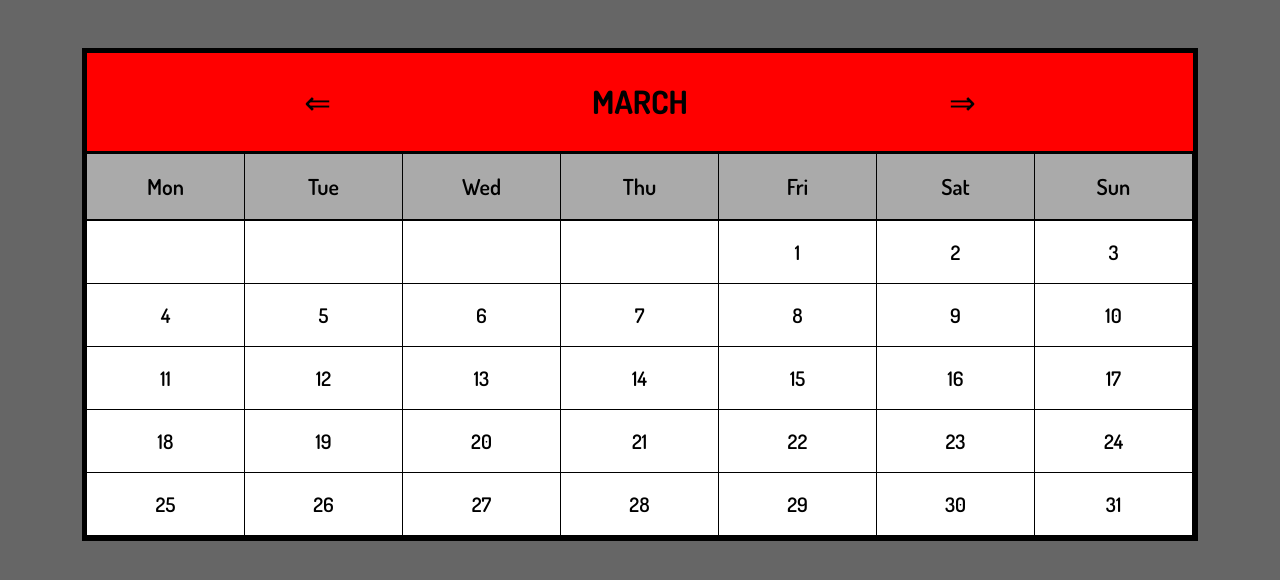
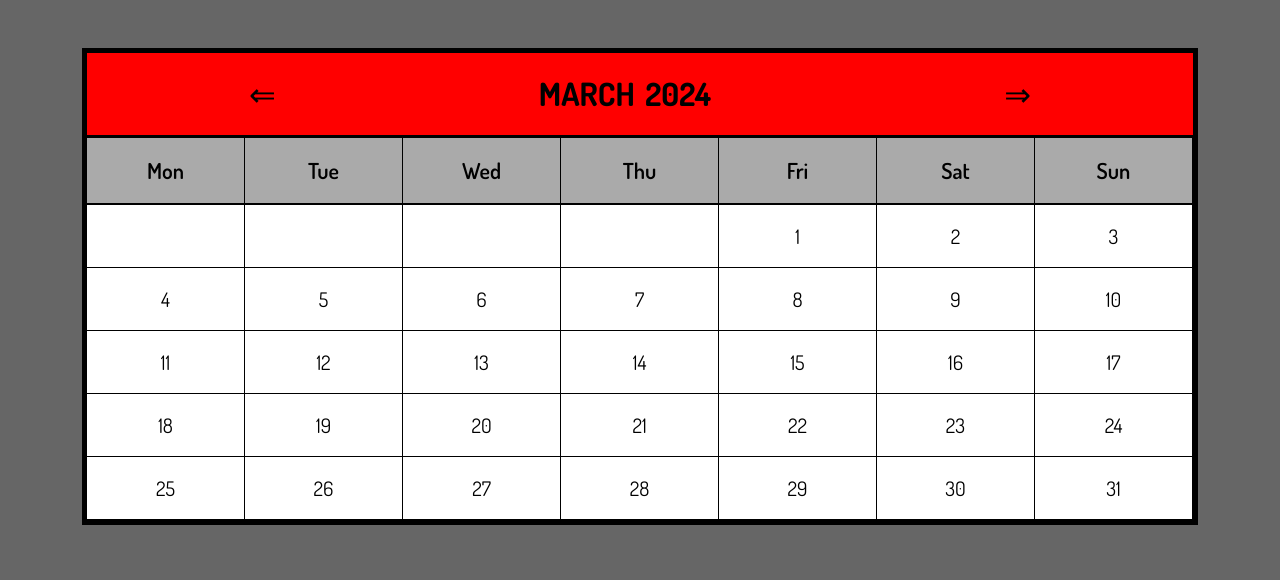
Before and after one commit to musimarcin/final_cs50, a Flask app: page / in a window 1280 px wide. Shown: the part 68-648 px from the top of the page. Run offline with Flask 3, Linux system fonts and the light colour scheme.

Commit message:
added year to calendar

```diff
--- a/app.py
+++ b/app.py
@@ -2,16 +2,17 @@ import os
 import calendar
 from datetime import datetime
 
-from flask import Flask, flash, redirect, render_template, request, session
+from flask import Flask, redirect, render_template, request, session
 from flask_session import Session
 from werkzeug.security import check_password_hash, generate_password_hash
-
+import sqlite3
 
 app = Flask(__name__)
 
 app.config["SESSION_PERMANENT"] = False
 app.config["SESSION_TYPE"] = "filesystem"
 Session(app)
+connect = sqlite3.connect('database.db')
 
 @app.after_request
 def after_request(response):
@@ -78,23 +79,36 @@ def start():
     datey = datetime.now().year
     month = calendar.month_name[datem]
     cal = calendar.monthcalendar(datey, datem)
+    current_year = request.form.get("current_year", type=int)
+    if not current_year:
+        datey = datetime.now().year
+    else:
+        datey = current_year
 
     if request.method == "POST":
         current_month = request.form.get("current_month").capitalize()
+        current_year = request.form.get("current_year", type=int)
         for i in range(len(calendar.month_name)):
             if calendar.month_name[i] == current_month:
                 if request.form["change"] == "prev" and i > 1:
                     datem = i - 1
                 elif request.form["change"] == "next" and i < 12:
                     datem = i + 1
-                else:
-                    return ('', 204)
+                elif request.form["change"] == "prev" and i == 1:
+                    datem = 12
+                    current_year -= 1
+                    datey = current_year
+                elif request.form["change"] == "next" and i == 12:
+                    datem = 1
+                    current_year += 1
+                    datey = current_year
+
 
         month = calendar.month_name[datem]
         cal = calendar.monthcalendar(datey, datem)
-        return render_template("index.html", cal=cal, month=month, datew=datew)
+        return render_template("index.html", cal=cal, month=month, datew=datew, datey=datey)
     else:
-        return render_template("index.html", cal=cal, month=month, datew=datew)
+        return render_template("index.html", cal=cal, month=month, datew=datew, datey=datey)
 
 
 if __name__ == "__main__":
--- a/static/styles.css
+++ b/static/styles.css
@@ -39,12 +39,12 @@ ul
 
 .prev
 {
-    text-align: left;
+    text-align: right;
 }
 
 .next
 {
-    text-align: right;
+    text-align: left;
 }
 
 .top button
@@ -58,13 +58,18 @@ ul
     color: #aaaaaa;
 }
 
+.current_year
+{
+    text-align: left !important;
+}
+
 .month input
 {
     background-color: red;
     border: none;
     outline: none;
-    pointer-events:none;
-    text-align: center;
+    pointer-events: none;
+    text-align: right;
     font-weight: 700;
 }
 
@@ -99,10 +104,14 @@ ul
 
 .days
 {
+    border: none;
     border-bottom: 1px solid black;
     border-right: 1px solid black;
     background-color: white;
     color: black;
+    text-align: center;
+    outline: none;
+    pointer-events: none;
 }
 
 .btn
--- a/templates/index.html
+++ b/templates/index.html
@@ -2,22 +2,23 @@
 
 {% block main %}
 <div class="calcontainer">
-    <div class="top row mx-0 justify-content-md-center p-4">
-        <div class="prev col-2">
+    <div class="top row mx-0 justify-content-center p-3">
+        <div class="prev col-auto">
             <form action="/" method="post">
                 <button type="submit" name="change" value="prev">&#x21D0;</button>
         </div>
-        <div class="month col-md-auto">
+        <div class="month col-auto">
             <input type="text" name="current_month" readonly value={{month|upper}}>
+            <input type="text" class="current_year" name="current_year" readonly value={{datey}}>
         </div>
-        <div class="next col-2">
+        <div class="next col-auto">
                 <button type="submit" name="change" value="next">&#x21D2;</button>
             </form>
         </div>
     </div>
     <div class="week row mx-0">
         {% for i in range((datew) | length) %}
-        <div class="col p-3">{{ datew[i] }}</div>
+        <div class="col py-3 px-2">{{ datew[i] }}</div>
         {% endfor %}
     </div>
 {% for i in range((cal) | length) %}
@@ -26,7 +27,7 @@
         {% if cal[i][j] == 0 %}
             <div class="days col p-3">{{ " " }}</div>
         {% else %}
-            <div class="days col p-3">{{ cal[i][j] }}</div>
+            <input class="days col p-3" type="text" name="current_month" readonly value={{cal[i][j]}}>
         {% endif %}
     {% endfor %}
 </div>
--- a/templates/layout.html
+++ b/templates/layout.html
@@ -29,7 +29,7 @@
             <div class="collapse navbar-collapse" id="navbar">
                 {% if session["user_id"] %}
                     <ul class="navbar-nav me-auto mt-2">
-                        <li class="nav-item"><a class="nav-link" href="/quote">Calendar</a></li>
+                        <li class="nav-item"><a class="nav-link" href="/">Calendar</a></li>
                         <li class="nav-item"><a class="nav-link" href="/manage">Manage Events</a></li>
                         <li class="nav-item"><a class="nav-link" href="/list">Event List</a></li>
                         <li class="nav-item"><a class="nav-link" href="/history">History</a></li>
```
Also changed, not shown: test.py (+7 -8 lines), database.db (added), users.db (added).
